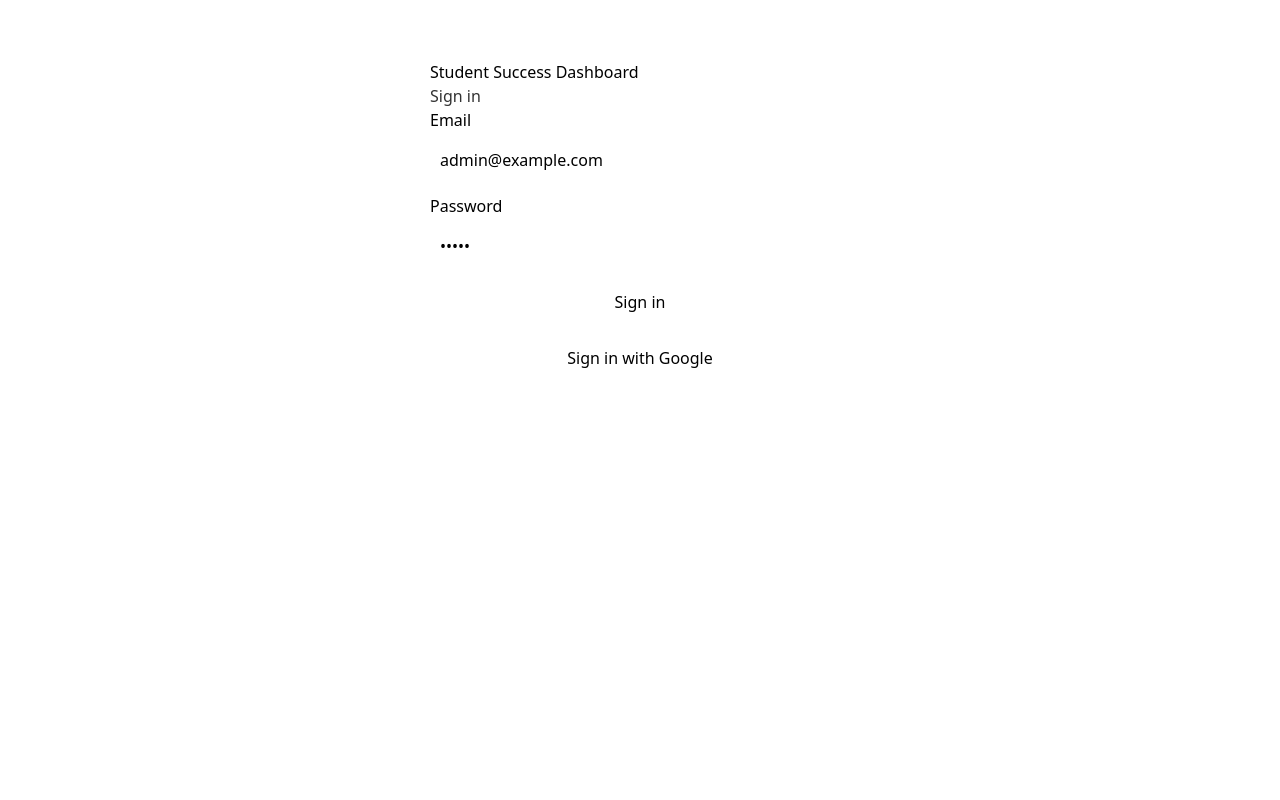
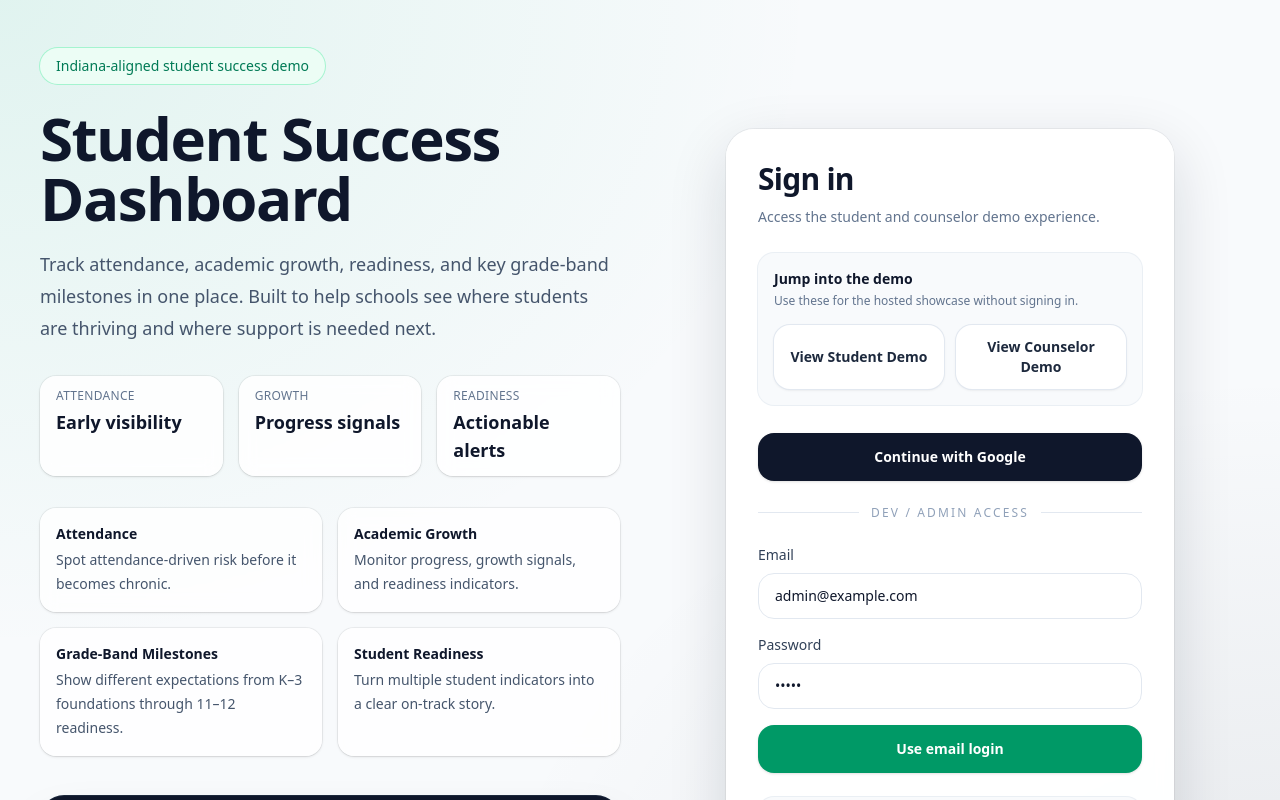
Before and after one commit to nicklausbayley-cyber/StudentSuccessDashboard, a React (Vite) app in the folder web/: page /login in a window 1280 px wide. Shown: the top 800 px of the page. Built offline with nearby package versions, Linux system fonts and the light colour scheme; no server answers.

Commit message:
Add direct student and counselor demo entry buttons

```diff
--- a/web/src/pages/Login.tsx
+++ b/web/src/pages/Login.tsx
@@ -3,6 +3,23 @@ import { useAuth } from "../lib/AuthContext";
 import { useNavigate } from "react-router-dom";
 
 const API_BASE = import.meta.env.VITE_API_BASE_URL;
+
+function StatPill({
+  label,
+  value,
+}: {
+  label: string;
+  value: string;
+}) {
+  return (
+    <div className="rounded-2xl bg-white/85 px-4 py-3 shadow-sm ring-1 ring-black/5 backdrop-blur">
+      <div className="text-xs font-medium uppercase tracking-wide text-slate-500">
+        {label}
+      </div>
+      <div className="mt-1 text-lg font-semibold text-slate-900">{value}</div>
+    </div>
+  );
+}
 
 export default function Login() {
   const { login, currentUser, logout } = useAuth();
@@ -13,55 +30,172 @@ export default function Login() {
   const [busy, setBusy] = useState(false);
 
   return (
-    <div style={{ maxWidth: 420, margin: "60px auto", fontFamily: "system-ui" }}>
-      <h2>Student Success Dashboard</h2>
-      <p style={{ marginTop: 0, opacity: 0.8 }}>Sign in</p>
+    <div className="min-h-screen bg-[radial-gradient(ellipse_at_top_left,_rgba(16,185,129,0.10)_0%,_rgba(255,255,255,0)_45%),radial-gradient(ellipse_at_bottom_right,_rgba(15,23,42,0.08)_0%,_rgba(255,255,255,0)_45%)] bg-slate-50">
+      <div className="mx-auto grid min-h-screen max-w-7xl grid-cols-1 gap-10 px-6 py-10 lg:grid-cols-2 lg:px-10 lg:py-12">
+        <div className="flex items-center">
+          <div className="w-full">
+            <div className="inline-flex items-center rounded-full bg-emerald-50 px-4 py-2 text-sm font-medium text-emerald-700 ring-1 ring-emerald-200">
+              Indiana-aligned student success demo
+            </div>
+
+            <h1 className="mt-6 max-w-xl text-5xl font-semibold tracking-tight text-slate-900 lg:text-6xl">
+              Student Success Dashboard
+            </h1>
+
+            <p className="mt-5 max-w-2xl text-lg leading-8 text-slate-600">
+              Track attendance, academic growth, readiness, and key grade-band
+              milestones in one place. Built to help schools see where students
+              are thriving and where support is needed next.
+            </p>
+
+            <div className="mt-8 grid max-w-2xl grid-cols-1 gap-4 sm:grid-cols-3">
+              <StatPill label="Attendance" value="Early visibility" />
+              <StatPill label="Growth" value="Progress signals" />
+              <StatPill label="Readiness" value="Actionable alerts" />
+            </div>
+
+            <div className="mt-8 grid max-w-2xl grid-cols-1 gap-4 sm:grid-cols-2">
+              <div className="rounded-2xl bg-white/80 p-4 shadow-sm ring-1 ring-black/5 backdrop-blur">
+                <div className="text-sm font-semibold text-slate-900">Attendance</div>
+                <div className="mt-1 text-sm leading-6 text-slate-600">
+                  Spot attendance-driven risk before it becomes chronic.
+                </div>
+              </div>
+
+              <div className="rounded-2xl bg-white/80 p-4 shadow-sm ring-1 ring-black/5 backdrop-blur">
+                <div className="text-sm font-semibold text-slate-900">Academic Growth</div>
+                <div className="mt-1 text-sm leading-6 text-slate-600">
+                  Monitor progress, growth signals, and readiness indicators.
+                </div>
+              </div>
+
+              <div className="rounded-2xl bg-white/80 p-4 shadow-sm ring-1 ring-black/5 backdrop-blur">
+                <div className="text-sm font-semibold text-slate-900">Grade-Band Milestones</div>
+                <div className="mt-1 text-sm leading-6 text-slate-600">
+                  Show different expectations from K–3 foundations through 11–12 readiness.
+                </div>
+              </div>
+
+              <div className="rounded-2xl bg-white/80 p-4 shadow-sm ring-1 ring-black/5 backdrop-blur">
+                <div className="text-sm font-semibold text-slate-900">Student Readiness</div>
+                <div className="mt-1 text-sm leading-6 text-slate-600">
+                  Turn multiple student indicators into a clear on-track story.
+                </div>
+              </div>
+            </div>
+
+            <div className="mt-10 max-w-2xl overflow-hidden rounded-3xl bg-slate-900 shadow-2xl ring-1 ring-slate-800">
+              <div className="border-b border-white/10 px-6 py-4">
+                <div className="text-sm font-semibold text-emerald-300">Why this matters</div>
+              </div>
+              <div className="px-6 py-5 text-sm leading-7 text-slate-200">
+                Schools are being asked to track more than just test scores. This dashboard
+                is designed to help students, counselors, and school leaders see the full
+                picture around knowledge, skills, experiences, and on-track progress.
+              </div>
+            </div>
+          </div>
+        </div>
+
+        <div className="flex items-center justify-center">
+          <div className="w-full max-w-md rounded-[28px] bg-white/95 p-8 shadow-[0_20px_60px_rgba(15,23,42,0.14)] ring-1 ring-black/5 backdrop-blur">
+            <div>
+              <div className="text-3xl font-semibold tracking-tight text-slate-900">
+                Sign in
+              </div>
+              <p className="mt-2 text-sm leading-6 text-slate-500">
+                Access the student and counselor demo experience.
+              </p>
+            </div>
 
             {currentUser && (
-        <div
-          style={{
-            marginBottom: 16,
-            padding: 12,
-            borderRadius: 12,
-            background: "#f8fafc",
-            border: "1px solid #e2e8f0",
-          }}
-        >
-          <div style={{ fontSize: 14, fontWeight: 600 }}>Currently signed in</div>
-          <div style={{ fontSize: 14, marginTop: 4 }}>{currentUser.email}</div>
-          <div style={{ fontSize: 13, marginTop: 4, opacity: 0.8 }}>
+              <div className="mt-6 rounded-2xl bg-slate-50 p-4 ring-1 ring-slate-200/70">
+                <div className="text-sm font-semibold text-slate-900">Currently signed in</div>
+                <div className="mt-2 text-sm text-slate-700">{currentUser.email}</div>
+                <div className="mt-1 text-xs text-slate-500">
                   Role: {currentUser.role} • District: {currentUser.district_id}
                 </div>
                 <button
-            style={{ marginTop: 10, padding: "8px 12px" }}
-            onClick={() => {
-              logout();
-            }}
+                  className="mt-4 rounded-xl bg-white px-4 py-2 text-sm font-medium text-slate-700 ring-1 ring-slate-200 hover:bg-slate-50"
+                  onClick={() => logout()}
                 >
                   Log out
                 </button>
               </div>
             )}
 
-      <label>Email</label>
+            <div className="mt-6 rounded-2xl bg-slate-50 p-4 ring-1 ring-slate-200/70">
+              <div className="text-sm font-semibold text-slate-900">Jump into the demo</div>
+              <div className="mt-1 text-xs text-slate-500">
+                Use these for the hosted showcase without signing in.
+              </div>
+              <div className="mt-4 grid grid-cols-1 gap-3 sm:grid-cols-2">
+                <button
+                  className="rounded-2xl bg-white px-4 py-3 text-sm font-semibold text-slate-800 shadow-sm ring-1 ring-slate-200 transition hover:bg-slate-50"
+                  onClick={() => nav("/demo/student")}
+                >
+                  View Student Demo
+                </button>
+                <button
+                  className="rounded-2xl bg-white px-4 py-3 text-sm font-semibold text-slate-800 shadow-sm ring-1 ring-slate-200 transition hover:bg-slate-50"
+                  onClick={() => nav("/demo/counselor")}
+                >
+                  View Counselor Demo
+                </button>
+              </div>
+            </div>
+
+            <div className="mt-7">
+              <button
+                className="flex w-full items-center justify-center rounded-2xl bg-slate-900 px-4 py-3.5 text-sm font-semibold text-white shadow-sm transition hover:bg-slate-800"
+                onClick={() => {
+                  if (!API_BASE) {
+                    alert("VITE_API_BASE_URL is not configured");
+                    return;
+                  }
+                  window.location.href = `${API_BASE}/api/auth/sso/google/start`;
+                }}
+              >
+                Continue with Google
+              </button>
+            </div>
+
+            <div className="my-6 flex items-center gap-3">
+              <div className="h-px flex-1 bg-slate-200" />
+              <div className="text-xs font-medium uppercase tracking-[0.18em] text-slate-400">
+                Dev / Admin Access
+              </div>
+              <div className="h-px flex-1 bg-slate-200" />
+            </div>
+
+            <div className="space-y-4">
+              <div>
+                <label className="mb-2 block text-sm font-medium text-slate-700">Email</label>
                 <input
-        style={{ width: "100%", padding: 10, margin: "6px 0 12px" }}
+                  className="w-full rounded-2xl border border-slate-200 bg-white px-4 py-3 text-sm text-slate-900 outline-none placeholder:text-slate-400 focus:border-emerald-300"
                   value={email}
                   onChange={(e) => setEmail(e.target.value)}
                 />
+              </div>
 
-      <label>Password</label>
+              <div>
+                <label className="mb-2 block text-sm font-medium text-slate-700">Password</label>
                 <input
-        style={{ width: "100%", padding: 10, margin: "6px 0 12px" }}
+                  className="w-full rounded-2xl border border-slate-200 bg-white px-4 py-3 text-sm text-slate-900 outline-none placeholder:text-slate-400 focus:border-emerald-300"
                   type="password"
                   value={password}
                   onChange={(e) => setPassword(e.target.value)}
                 />
+              </div>
 
-      {err && <div style={{ color: "crimson", marginBottom: 12 }}>{err}</div>}
+              {err && (
+                <div className="rounded-2xl bg-rose-50 px-4 py-3 text-sm text-rose-700 ring-1 ring-rose-200">
+                  {err}
+                </div>
+              )}
 
               <button
-        style={{ width: "100%", padding: 10, marginBottom: 12 }}
+                className="w-full rounded-2xl bg-emerald-600 px-4 py-3.5 text-sm font-semibold text-white shadow-sm transition hover:bg-emerald-700 disabled:cursor-not-allowed disabled:opacity-70"
                 disabled={busy}
                 onClick={async () => {
                   setErr(null);
@@ -76,21 +210,17 @@ export default function Login() {
                   }
                 }}
               >
-        {busy ? "Signing in..." : "Sign in"}
+                {busy ? "Signing in..." : "Use email login"}
               </button>
+            </div>
 
-      <button
-        style={{ width: "100%", padding: 10 }}
-        onClick={() => {
-          if (!API_BASE) {
-            alert("VITE_API_BASE_URL is not configured");
-            return;
-          }
-          window.location.href = `${API_BASE}/api/auth/sso/google/start`;
-        }}
-      >
-        Sign in with Google
-      </button>
+            <div className="mt-6 rounded-2xl bg-slate-50 px-4 py-3 text-xs leading-5 text-slate-500 ring-1 ring-slate-200/70">
+              Demo access supports student and counselor experiences with Indiana-aligned
+              readiness and grade-band scenarios.
+            </div>
+          </div>
+        </div>
+      </div>
     </div>
   );
 }
```
Lines whose indentation alone changed are shown as unchanged.
